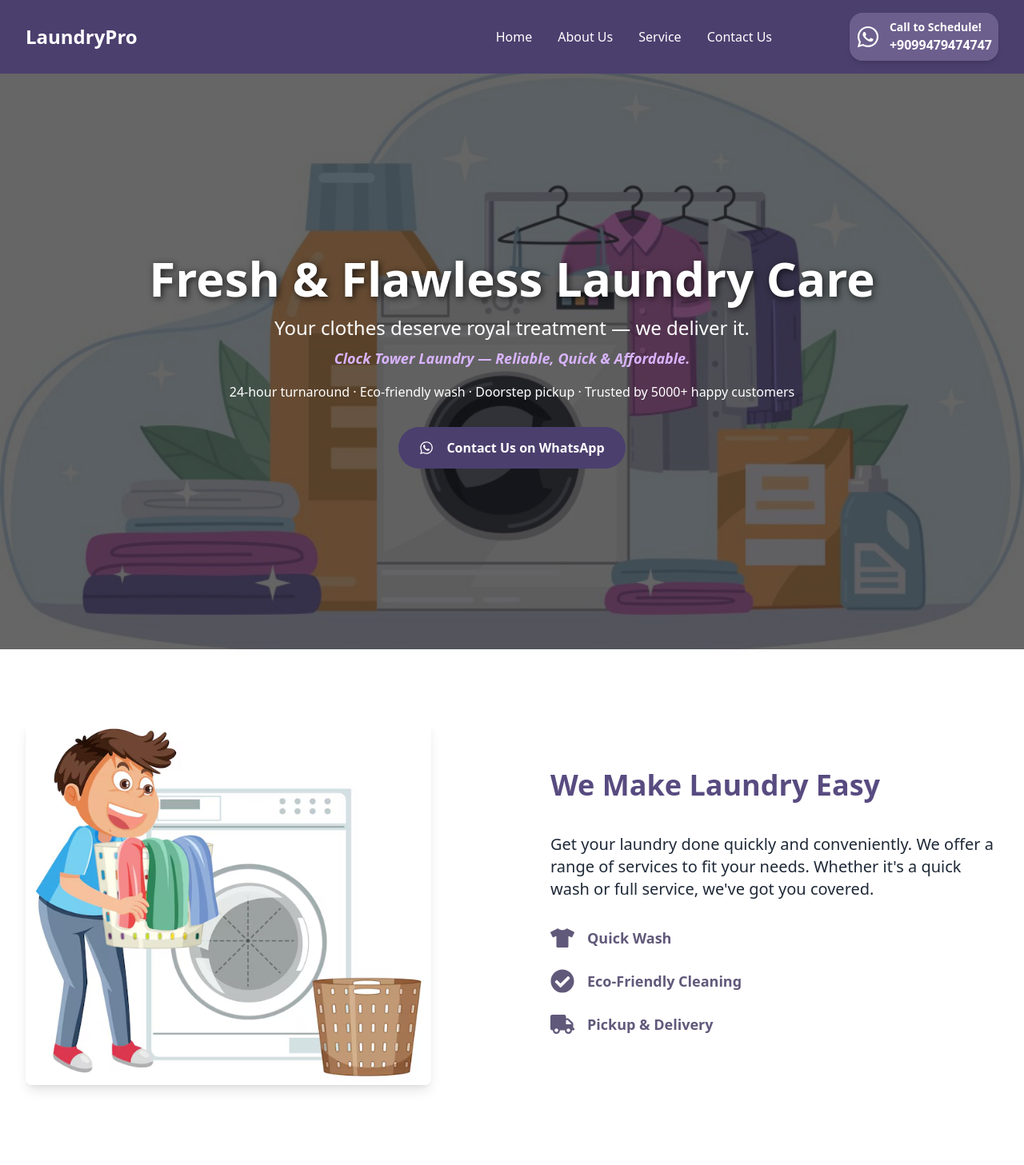
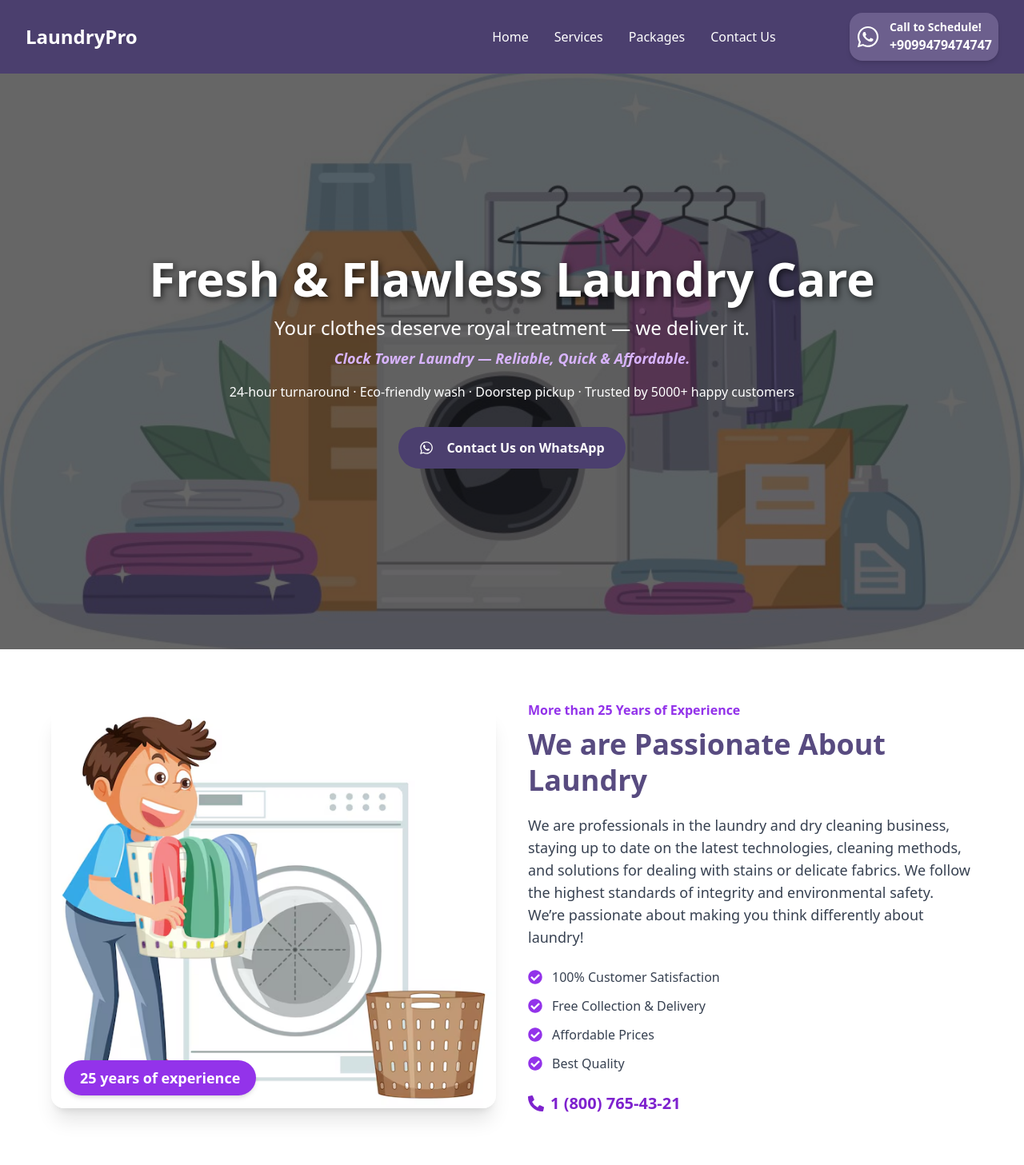
Before and after one commit to yasin2514/laundry-client, a React (Vite) app: page / in a window 1280 px wide. Shown: the top 1457 px of the page at 80% size. Built offline with nearby package versions, Linux system fonts and the light colour scheme.

Commit message:
all things update

```diff
--- a/src/App.jsx
+++ b/src/App.jsx
@@ -14,9 +14,9 @@ const App = () => {
     <div>
       <Navbar />
       <Banner />
-      <Laundry />
       <About/>
       <Services />
+      <Laundry />
       <Experience />
       <Package />
       <Reviews />
--- a/src/Sections/Home/About.jsx
+++ b/src/Sections/Home/About.jsx
@@ -62,7 +62,7 @@ const About = () => {
           <h4 className="text-purple-600 font-semibold text-md mb-2">
             More than 25 Years of Experience
           </h4>
-          <h2 className="text-4xl font-bold mb-5 text-gray-800 leading-tight">
+          <h2 className="text-4xl font-bold mb-5 text-[#584b80] leading-tight">
             We are Passionate About Laundry
           </h2>
           <p className="text-gray-700 mb-6 text-lg">
--- a/src/Sections/Home/Laundry.jsx
+++ b/src/Sections/Home/Laundry.jsx
@@ -32,7 +32,7 @@ const Laundry = () => {
           viewport={{ once: true }}
           className="mt-8 lg:mt-0 lg:w-1/2 lg:pl-12 text-left"
         >
-          <h2 className="text-3xl mb-10 font-extrabold text-[#584b80] sm:text-4xl sm:leading-10">
+          <h2 className="text-3xl mb-10 font-bold text-[#584b80] sm:text-4xl sm:leading-10">
             We Make Laundry Easy
           </h2>
           <p className="mt-6 max-w-2xl text-xl text-gray-800 sm:mt-4">
--- a/src/Sections/Home/Package.jsx
+++ b/src/Sections/Home/Package.jsx
@@ -165,7 +165,7 @@ const Package = () => {
   };
 
   return (
-    <section id="service" className="py-16 bg-white text-gray-800">
+    <section id="packages" className="py-16 bg-white text-gray-800">
       <div className="max-w-7xl mx-auto px-4 text-center">
         <h2 className="text-3xl mb-10 font-extrabold text-[#584b80] sm:text-4xl">
           Our Laundry Packages
--- a/src/Sections/Home/Services.jsx
+++ b/src/Sections/Home/Services.jsx
@@ -8,7 +8,7 @@ import {
 
 const Services = () => {
   return (
-    <section id="about-us" className="py-16 bg-[#ecf2ff] text-gray-800">
+    <section id="services" className="py-16 bg-[#ecf2ff] text-gray-800">
       {" "}
       {/* Changed background color */}
       <div className="max-w-7xl mx-auto">
--- a/src/components/Ui/Footer.jsx
+++ b/src/components/Ui/Footer.jsx
@@ -36,7 +36,7 @@ const Footer = () => {
           <div className="text-center lg:text-left">
             <h4 className="text-lg font-semibold mb-4">Quick Shortcuts</h4>
             <ul className="space-y-2 text-sm text-gray-200">
-              {["Home", "About Us", "Services", "Reviews", "Contact Us"].map(
+              {["Home", "Packages", "Services", "Reviews", "Contact Us"].map(
                 (item, idx) => (
                   <li key={idx}>
                     <a
--- a/src/components/Ui/Navbar.jsx
+++ b/src/components/Ui/Navbar.jsx
@@ -20,7 +20,7 @@ const Navbar = () => {
 
         {/* Desktop Nav Links */}
         <div className="hidden lg:flex gap-8 justify-center flex-1">
-          {["Home", "about-us", "service", "contact-us"].map((section) => (
+          {["home", "services", "packages", "contact-us"].map((section) => (
             <Link
               key={section}
               to={section}
@@ -62,7 +62,7 @@ const Navbar = () => {
       {/* Mobile Menu */}
       {menuOpen && (
         <div className="lg:hidden bg-[#4b3f6e] text-white px-6 pb-4 space-y-4">
-          {["Home", "about-us", "service", "contact-us"].map((section) => (
+          {["home", "services", "packages", "contact-us"].map((section) => (
             <Link
               key={section}
               to={section}
```
